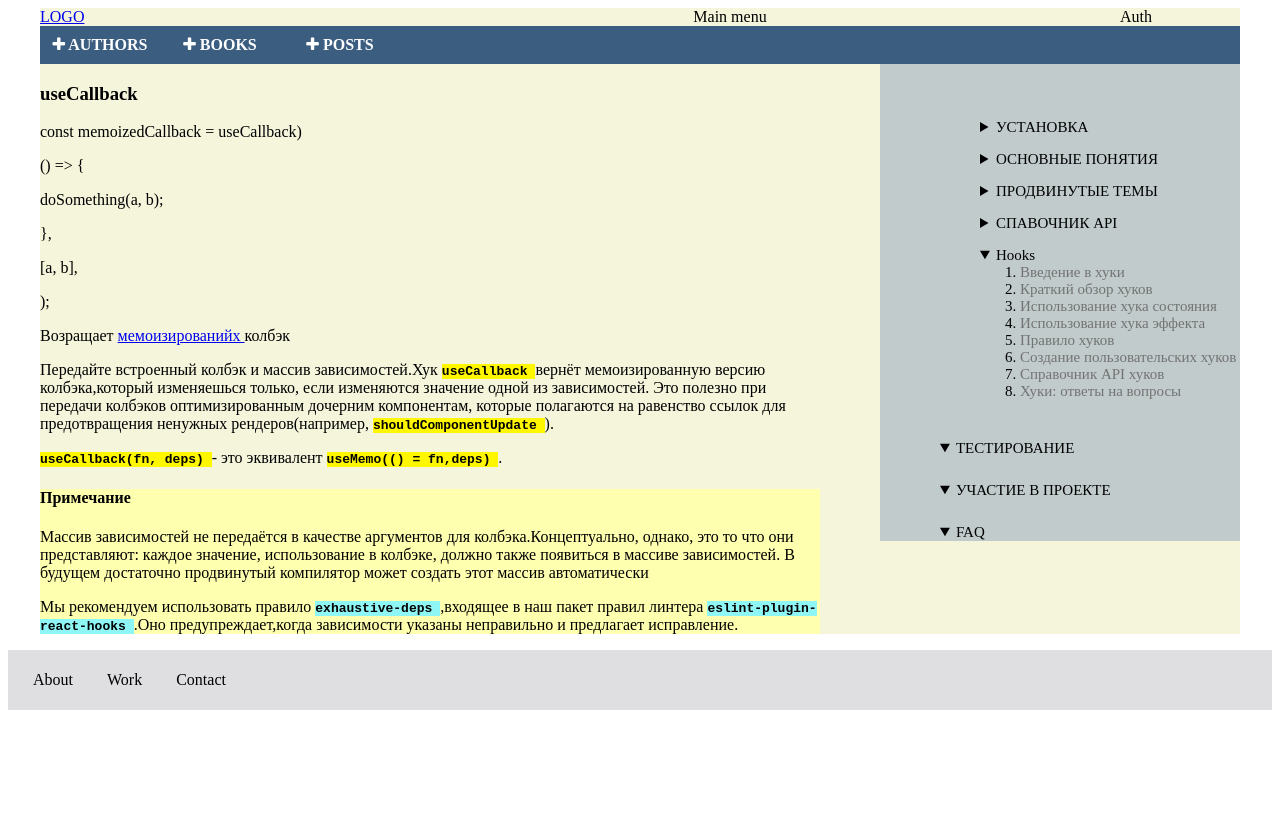
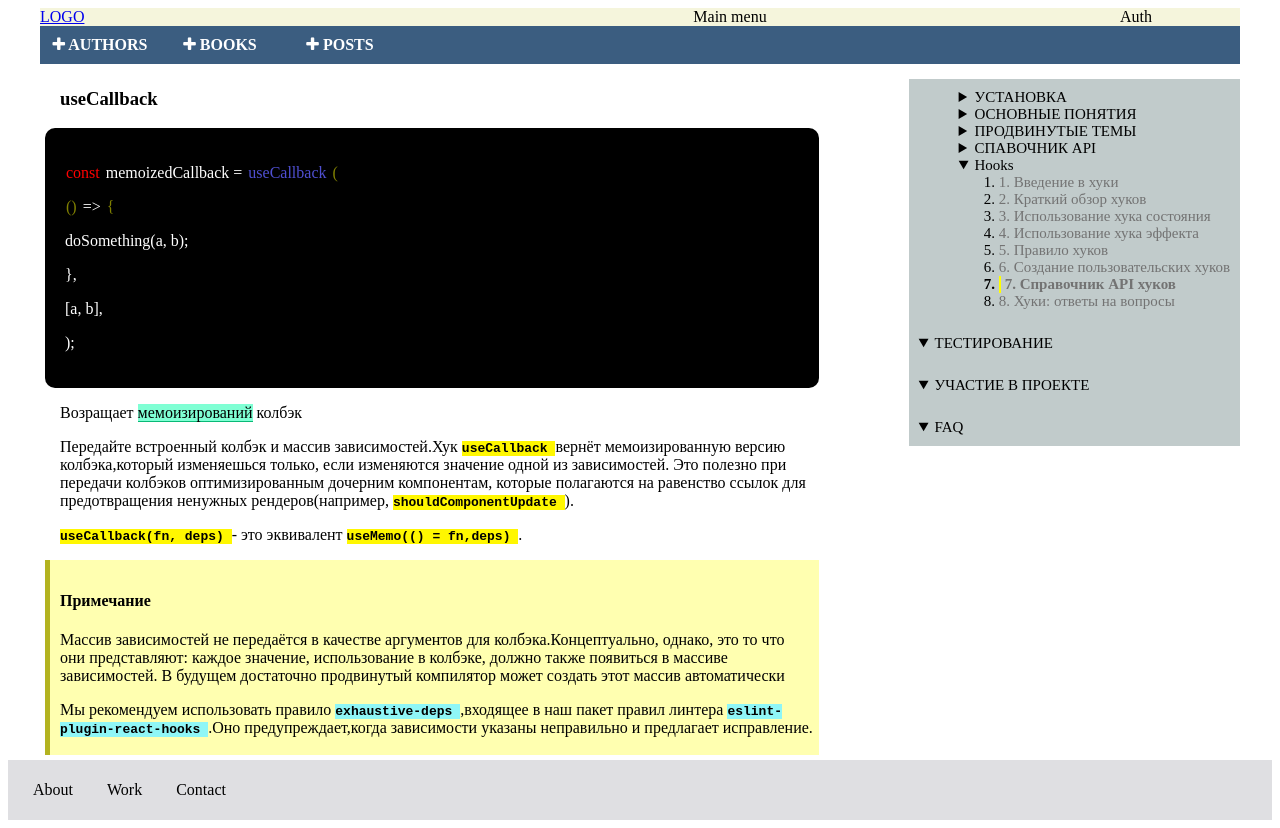
Before and after one commit to rRaijin/swyat-project, a plain HTML site: page pages/about.html in a window 1280 px wide. Before the commit the page ends 800 px from the top, so only its background shows below. Drawn offline with nearby package versions, Linux system fonts and the light colour scheme.

Commit message:
06-06-work

```diff
--- a/pages/about.html
+++ b/pages/about.html
@@ -20,7 +20,7 @@
             <div id="main">
                 <nav id="topbar">
                     <li>
-                        <a href="about">
+                        <a href="./authors.html">
                             <i class="fa fa-plus"></i> authors
                         </a>
                     </li>
@@ -41,8 +41,91 @@
                         </a>
                     </li>
                 </nav>
-                <div>
-                    <div class="navigation">
+
+                <div class="big-practice-1">
+                    <!-- Основной контент Д\З -->
+                    <div class="practice-1-main-content">
+                        <h3>useCallback</h3>
+                        <div class="example-code">
+                            <p>
+                                <span class="text-red">const</span>
+                                <span class="">memoizedCallback =</span>
+                                <span class="text-blue">useCallback</span>
+                                <span class="text-olive">(</span>
+                            </p>
+                            <p>
+                                <span class="text-olive">()</span>
+                                <span>=></span>
+                                <span class="text-olive">{</span>
+                            </p>
+                            <p>doSomething(a, b);</p>
+                            <p>},</p>
+                            <p>[a, b],</p>
+                            <p>);</p>
+                        </div>
+                        <div class="ml-5">
+                            <p>
+                                Возращает
+                                <span class="test-2">мемоизирований</span>
+                                колбэк
+                            </p>
+                            <p>Передайте встроенный колбэк и массив зависимостей.Хук
+                                <strong>
+                                    <code class="cl-tx">
+                                        useCallback
+                                    </code>
+                                </strong>
+                                вернёт мемоизированную версию колбэка,который изменяешься только, если изменяются значение одной из зависимостей. Это полезно при передачи колбэков оптимизированным дочерним компонентам, которые полагаются на равенство ссылок для предотвращения ненужных рендеров(например,
+                                <strong>
+                                    <code class="cl-tx">
+                                        shouldComponentUpdate
+                                    </code>
+                                </strong>
+                                ).
+                            </p>
+                            <p>
+                                <strong>
+                                    <code class="cl-tx">
+                                        useCallback(fn, deps)
+                                    </code>
+                                </strong>
+                                - это эквивалент
+                                <strong>
+                                    <code class="cl-tx">
+                                        useMemo(() = fn,deps)
+                                    </code>
+                                </strong>
+                                .
+                            </p>
+                        </div>
+                        <div class="test-3">
+                            <h4>
+                                Примечание
+                            </h4>
+                            <p>
+                                Массив зависимостей не передаётся в качестве аргументов для колбэка.Концептуально, однако, это то что они представляют: каждое значение, использование в колбэке, должно также появиться в массиве зависимостей. В будущем достаточно продвинутый компилятор может создать этот массив автоматически
+                            </p>
+                            <p>
+                                Мы рекомендуем использовать правило
+                                <strong>
+                                    <code class="back-blue">
+                                        exhaustive-deps
+                                    </code>
+                                </strong>
+                                ,входящее в наш пакет правил линтера
+                                <strong>
+                                    <code class="back-blue">
+                                        eslint-plugin-react-hooks
+                                    </code>
+                                </strong>
+                                .Оно предупреждает,когда зависимости указаны неправильно и предлагает исправление.
+                            </p>
+                        </div>
+                    </div>
+
+                    <!-- Домашнее задание навигация справа -->
+                    <div class="practice-1-navigation">
+                        <ul class="navigation">
                             <ul>
                                 <li>
                                     <details>
@@ -79,7 +162,7 @@
                                     </details>
                                 </li>
                             </ul>
-                        <ol>
+                            <ul>
                                 <li class="flex">
                                     <details open="">
                                         <summary>
@@ -88,48 +171,48 @@
                                         <ol>
                                             <li>
                                                 <a class="decoration" href="hook">
-                                            Введение в хуки
+                                                1. Введение в хуки
                                                 </a>
                                             </li>
                                             <li>
                                                 <a class="decoration" href="hook">
-                                                Краткий обзор хуков
+                                                    2. Краткий обзор хуков
                                                 </a>
                                             </li>
                                             <li>
                                                 <a class="decoration" href="hook">
-                                                Использование хука состояния
+                                                    3. Использование хука состояния
                                                 </a>
                                             </li>
                                             <li>
                                                 <a class="decoration" href="hook">
-                                                Использование хука эффекта
+                                                    4. Использование хука эффекта
                                                 </a>
                                             </li>
                                             <li>
                                                 <a class="decoration" href="hook">
-                                                Правило хуков
+                                                    5. Правило хуков
                                                 </a>
                                             </li>
                                             <li>
                                                 <a class="decoration" href="hook">
-                                                Создание пользовательских хуков
+                                                    6. Создание пользовательских хуков
+                                                </a>
+                                            </li>
+                                            <li class="test-hover">
+                                                <a class="decoration font-bold" href="hook">
+                                                    7. Справочник API хуков
                                                 </a>
                                             </li>
                                             <li>
                                                 <a class="decoration" href="hook">
-                                                Справочник API хуков
-                                            </a>
-                                        </li>
-                                        <li>
-                                            <a class="decoration" href="hook">
-                                                Хуки: ответы на вопросы
+                                                    8. Хуки: ответы на вопросы
                                                 </a>
                                             </li>
                                         </ol>
                                     </details>
                                 </li>
-                        </ol>
+                            </ul>
                             <details class="pad" open="">
                                 <summary>
                                     ТЕСТИРОВАНИЕ
@@ -148,72 +231,7 @@
                         </div>
                         </div>
                     </div>
-                <div class="big-practice-1">
-                    <h3>useCallback</h3>
-                    <p>const memoizedCallback = useCallback)</p>
-                    <p>() => {</p>
-                    <p>doSomething(a, b);</p>
-                    <p>},</p>
-                    <p>[a, b],</p>
-                    <p>);</p>
-                    <p>
-                        Возращает
-                        <a href="dhh.html">
-                            мемоизированийx
-                        </a>
-                        колбэк
-                    </p>
-                    <p>Передайте встроенный колбэк и массив зависимостей.Хук
-                        <strong>
-                            <code class="cl-tx">
-                                useCallback
-                            </code>
-                        </strong>
-                        вернёт мемоизированную версию колбэка,который изменяешься только, если изменяются значение одной из зависимостей. Это полезно при передачи колбэков оптимизированным дочерним компонентам, которые полагаются на равенство ссылок для предотвращения ненужных рендеров(например,
-                        <strong>
-                            <code class="cl-tx">
-                                shouldComponentUpdate
-                            </code>
-                        </strong>
-                        ).
-                    </p>
-                    <p>
-                        <strong>
-                            <code class="cl-tx">
-                                useCallback(fn, deps)
-                            </code>
-                        </strong>
-                        - это эквивалент
-                        <strong>
-                            <code class="cl-tx">
-                                useMemo(() = fn,deps)
-                            </code>
-                        </strong>
-                        .
-                    </p>
-                <div class="background">
-                    <h4>
-                        Примечание
-                    </h4>
-                    <p>
-                        Массив зависимостей не передаётся в качестве аргументов для колбэка.Концептуально, однако, это то что они представляют: каждое значение, использование в колбэке, должно также появиться в массиве зависимостей. В будущем достаточно продвинутый компилятор может создать этот массив автоматически
-                    </p>
-                    <p>
-                        Мы рекомендуем использовать правило
-                        <strong>
-                            <code class="back-blue">
-                                exhaustive-deps
-                            </code>
-                        </strong>
-                        ,входящее в наш пакет правил линтера
-                        <strong>
-                            <code class="back-blue">
-                                eslint-plugin-react-hooks
-                            </code>
-                        </strong>
-                        .Оно предупреждает,когда зависимости указаны неправильно и предлагает исправление.
-                    </p>
-                </div>
+
                 </div>
             </div>
             <footer-component></footer-component>
--- a/styles/main.css
+++ b/styles/main.css
@@ -1,4 +1,4 @@
-/* GLOBAL STYLES */
+/* GLOBAL TAG STYLES */
 header {
     display: flex;
 }
@@ -18,17 +18,60 @@ nav, ul {
 }
 
 
-.wid-20 {
+/* CUSTOM GLOBAL STYLES */
+.flex {
+    display: flex;
+}
+
+/* ширина */
+.w-full {
+    width: 100%;
+}
+
+.w-20 {
     width: 20%;
 }
 
-.wid-40 {
+.w-40 {
     width: 40%;
 }
 
-.wid-60 {
+.w-50 {
+    width: 50%;
+}
+
+.w-60 {
     width: 60%;
 }
+
+/* высота */
+.h-50 {
+    height: 50px;
+}
+
+/* тут пишем отступы */
+.ml-5 {
+    margin-left: 15px;
+}
+
+/* цвета */
+.back-blue {
+    background-color: rgb(143, 246, 246);
+}
+
+.text-red {
+    color: red;
+}
+
+.text-blue {
+    color: rgb(79, 79, 209);
+}
+
+.text-olive {
+    color: olive;
+}
+
+
 
 /*  second navigation */
 #topbar {
@@ -73,10 +116,6 @@ nav, ul {
 }
 
 
-
-
-
-
 .logotype {
     width: 25%;
 }
@@ -91,11 +130,6 @@ nav, ul {
 }
 
 
-
-
-.layout {
-    display: flex;
-}
 
 .preview-screen {
     width: 100%;
@@ -120,29 +154,14 @@ nav, ul {
     justify-content: space-around;
     width: 25%;
     background-color: white;
-    /* color: white; */
     text-align: center;
     font-size: 20px;
-    /* border: 1px solid black; */
-}
-
-.flex {
-    display: flex;
-}
-
-.h-50 {
-    height: 50px;
 }
 
 .wdh-25 {
     width: 25%;
     background-color: rgb(214, 153, 153);
 }
-
-.wdh-50 {
-    width: 50%;
-}
-
 
 .book-galery > div > h3 {
   text-align: center;
@@ -159,7 +178,10 @@ nav, ul {
 
 
 
-/* ЧАСТЬ 1. TRANSITION */
+/* Самостоятельная работа 1 */
+/* Внутри тега ниже воспроизвести (пока что примерно) всё содержимое со скриншота (он внутри pictures) */
+/* ***************ТЕОРИЯ*************** */
+/* TRANSITION */
 /* Основная документация:
     https://developer.mozilla.org/en-US/docs/Web/CSS/transition-property
     https://developer.mozilla.org/en-US/docs/Web/CSS/transition-duration
@@ -191,9 +213,7 @@ nav, ul {
 }
 
 
-
-/* ЧАСТЬ 2. TRANSFORM */
-
+/*  TRANSFORM */
 /* for example transform */
 /* https://developer.mozilla.org/en-US/docs/Web/CSS/CSS_Transforms/Using_CSS_transforms */
 .trance-container {
@@ -233,9 +253,7 @@ nav, ul {
     margin-bottom: 0;
 }
 
-
-
-/* ЧАСТЬ 3. ANIMATION */
+/* ANIMATION */
 /*
     Основная документация:
     https://developer.mozilla.org/en-US/docs/Web/CSS/CSS_Animations/Using_CSS_animations
@@ -290,11 +308,6 @@ nav, ul {
     font-size: 30px;
 }
 
-/* Внутри дива с классом "practice" создать 2 блока по 50%, внутри каждого выполнить по 1му заданию.
-    В первом применить transition, а во втором - анимацию
-*/
-
-/* Самостоятельная работа 1 */
 .change-color-container {
     display: flex;
     align-items: center;
@@ -311,18 +324,10 @@ nav, ul {
     color:rgb(186, 14, 249);
 }
 
-.w-50 {
-    width: 50%;
-}
-
-.p {
+.p1 {
     animation-duration: 3s;
     animation-name: slidein;
     width: 50%;
-}
-
-.practice {
-    display: flex;
 }
 
 @keyframes slidein {
@@ -363,36 +368,67 @@ nav, ul {
     background-color: #fff700;
 }
 
-/* БОЛЬШАЯ САМОСТОЯТЕЛЬНАЯ РАБОТА */
-/* Внутри тега ниже воспроизвести (пока что примерно) всё содержимое со скриншота (он внутри pictures) */
 .big-practice-1 {
-    width: 65%;
+    width: 100%;
+    background-color: #fff;
+    display: flex;
 }
 
-.background {
-    background-color: rgb(255, 255, 176);
+.practice-1-main-content {
+    width: 65%;
+    padding: 5px;
 }
 
-.back-blue {
-    background-color: rgb(143, 246, 246);
+.practice-1-main-content > h3 {
+    margin-left: 15px;
+    font-weight: bold;
+}
+
+.practice-1-main-content > .example-code {
+    background-color: #000;
+    color: #fff;
+    padding: 20px;
+    border-radius: 10px;
+}
+
+.example-code > p > span {
+    margin-left: 1px;
+    margin-right: 1px;
+}
+
+.test-2 {
+    background-color: aquamarine;
+    border-bottom: 1px solid rgb(9, 185, 118);
+}
+
+.test-3 {
+    background-color: rgb(255, 255, 176);
+    border-left: 5px solid rgb(179, 179, 32);
+    padding-left: 10px;
+    padding-top: 10px;
+    padding-bottom: 2px;
+    padding-right: 5px;
+}
+
+.practice-1-navigation {
+    width: 35%;
 }
 
 .navigation {
     float:right;
     background-color: rgb(193, 203, 203);
-    width: 25%;
-    height: 100%;
-    padding-left:60px;
-    padding-top: 40px;
+    padding: 10px;
     font-size: 15px;
+}
+
+.test-hover {
+    border-left: 2px solid yellow;
+    font-weight: bold;
+    padding-left: 4px;
 }
 
 .hooks {
     float:right;
-}
-
-.flex {
-    display: flex;
 }
 
 .decoration {
@@ -409,8 +445,8 @@ nav, ul {
     padding-top: 25px;
 }
 
- div .box {
+.rounded-black {
     width: 30px;
     height: 30px;
     border-radius: 9999px;
-    }
+}
```
Also changed, not shown: pages/authors.html (+27 -27 lines), pages/index.html (+5 -5 lines), pictures/homework-2.png (added), tasks/task-2.txt (added). Lines whose indentation alone changed are shown as unchanged.
